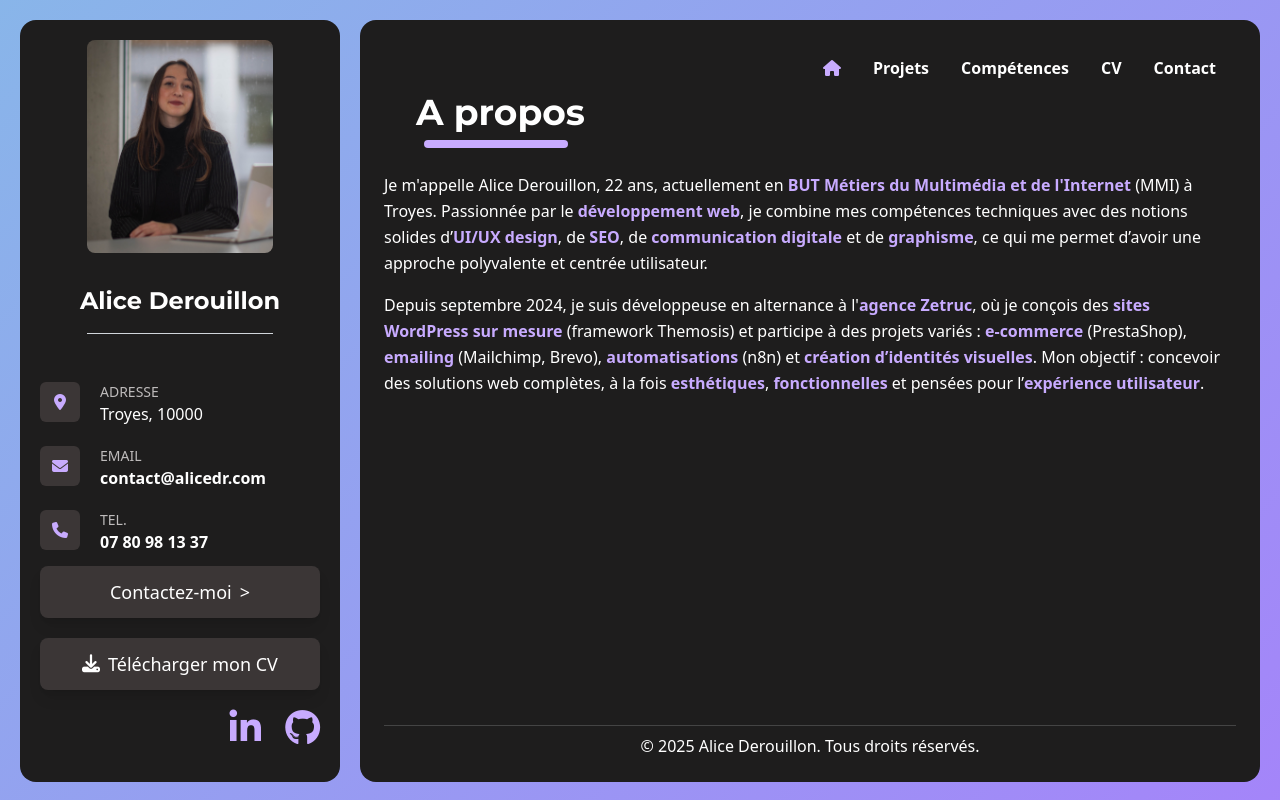
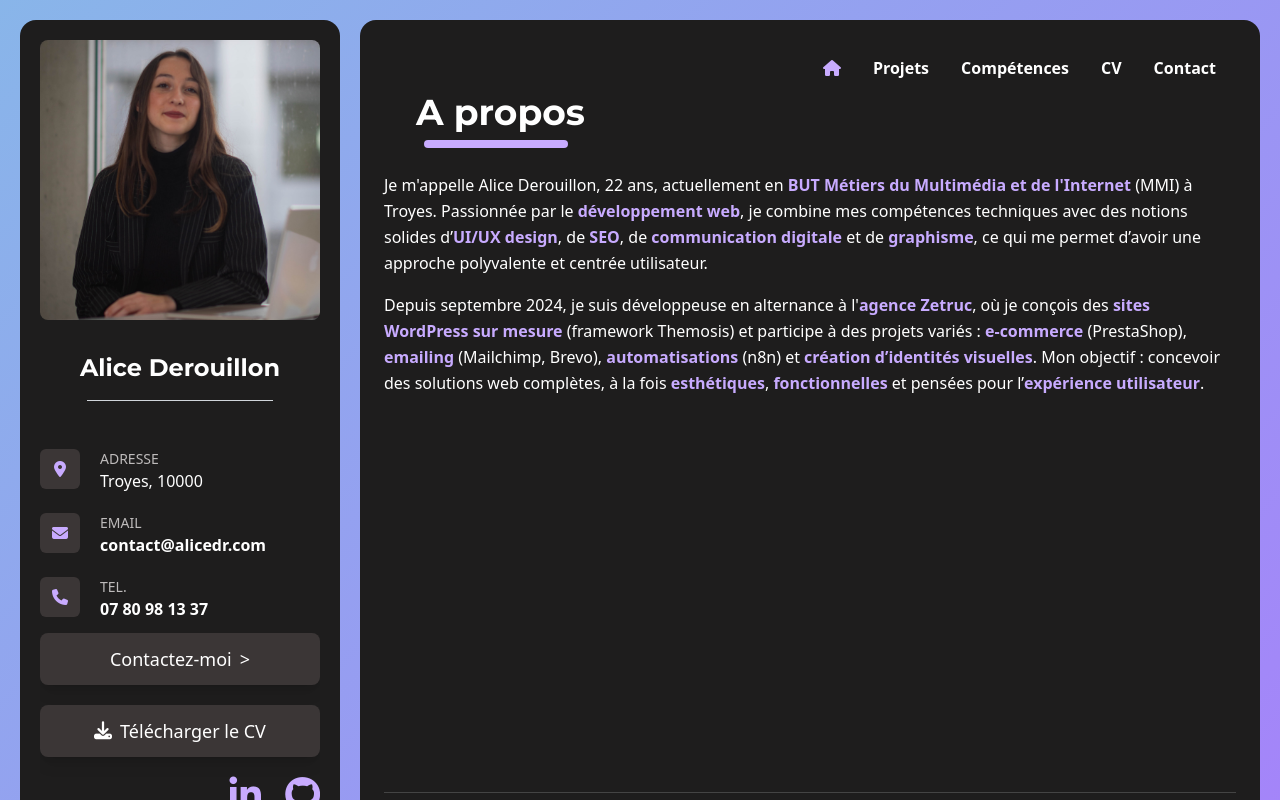
Before and after one commit to DerouillonAlice/portfolio, a Vue app: page / in a window 1280 px wide. Built offline with nearby package versions, Linux system fonts and the light colour scheme.

Commit message:
fix: improve sidebar layout and transition effects

```diff
--- a/src/components/Sidebar.vue
+++ b/src/components/Sidebar.vue
@@ -1,25 +1,30 @@
 <template>
   <aside class="flex flex-col justify-center h-auto p-5 text-center overflow-y-auto w-full">
-    <div class="h-full flex flex-col justify-between">
-      <div>
-        <!-- Layout responsive : row sur mobile, col sur desktop -->
+    <div class="relative mb-5 lg:mb-0 h-full flex flex-col justify-between">
+      <div class="">
         <div class="flex flex-row lg:flex-col mb-5">
           <img src="/src/assets/phto_cv.jpg" alt="Alice Derouillon"
-            class="object-cover aspect-square w-1/3 h-auto lg:w-2/3 rounded-lg lg:aspect-auto mx-auto mb-0 lg:mb-5" />
+            class="object-cover aspect-square w-1/3 h-auto lg:w-full rounded-lg  mx-auto mb-0 lg:mb-5" />
           <div class="w-full px-5 sm:px-20 lg:px-0 my-auto lg:my-3">
             <h2 class="text-2xl font-bold">Alice Derouillon</h2>
             <hr class="border-gray-300 my-4 w-2/3 mx-auto" />
           </div>
         </div>
 
-        <!-- Toggle pour mobile -->
-        <button @click="toggleContactInfo" class="lg:hidden text-3xl text-primary cursor-pointer mb-3">
-          <i class="fas fa-chevron-up" :class="{ 'rotate-180': isContactInfoVisible }"></i>
+        <button @click="toggleContactInfo"
+          class="lg:hidden absolute bottom-0 left-1/2 transform -translate-x-1/2 text-2xl text-primary cursor-pointer transition-all duration-500 ease-in-out"
+          :class="{
+            'translate-y-full': isContactInfoVisible
+          }">
+          <i class="fas fa-chevron-down transition-transform duration-300" :class="{ 'rotate-180': isContactInfoVisible }"></i>
         </button>
 
-        <!-- Informations de contact -->
-        <div :class="{ 'hidden': !isContactInfoVisible, 'block': isContactInfoVisible }"
-          class="lg:block">
+        <!-- Informations de contact avec transition -->
+        <div class="lg:block overflow-hidden transition-all duration-500 ease-in-out"
+          :class="{
+            'max-h-0 opacity-0': !isContactInfoVisible && !isDesktop,
+            'max-h-screen opacity-100': isContactInfoVisible || isDesktop
+          }">
           <ul class="flex flex-col gap-5 mb-3">
             <li class="flex flex-row justify-start gap-5">
               <div>
@@ -53,14 +58,18 @@
       </div>
 
       <!-- Section du bas : Bouton, réseaux sociaux et téléchargement CV -->
-      <div :class="{ 'hidden': !isContactInfoVisible, 'block': isContactInfoVisible }" class="lg:block">
+      <div class="lg:block mt-5 lg:mt-0 overflow-hidden transition-all duration-500 ease-in-out"
+        :class="{
+          'max-h-0 opacity-0': !isContactInfoVisible && !isDesktop,
+          'max-h-screen opacity-100': isContactInfoVisible || isDesktop
+        }">
         <div class="mb-5 flex flex-col items-center gap-3">
           <router-link to="/contact" class="button w-full flex items-center justify-center gap-2">
             Contactez-moi <span class="">&gt;</span>
           </router-link>
           <a href="/img/cv_Alice_Derouillon.pdf" download class="button w-full flex items-center justify-center gap-2 mt-2">
             <i class="fas fa-download"></i>
-            Télécharger mon CV
+            Télécharger le CV
           </a>
         </div>
         <div class="my-3">
@@ -82,12 +91,23 @@
 export default {
   data() {
     return {
-      isContactInfoVisible: false
+      isContactInfoVisible: false,
+      isDesktop: false
     };
+  },
+  mounted() {
+    this.checkScreenSize();
+    window.addEventListener('resize', this.checkScreenSize);
+  },
+  beforeUnmount() {
+    window.removeEventListener('resize', this.checkScreenSize);
   },
   methods: {
     toggleContactInfo() {
       this.isContactInfoVisible = !this.isContactInfoVisible;
+    },
+    checkScreenSize() {
+      this.isDesktop = window.innerWidth >= 1024; // lg breakpoint
     }
   }
 };
```
